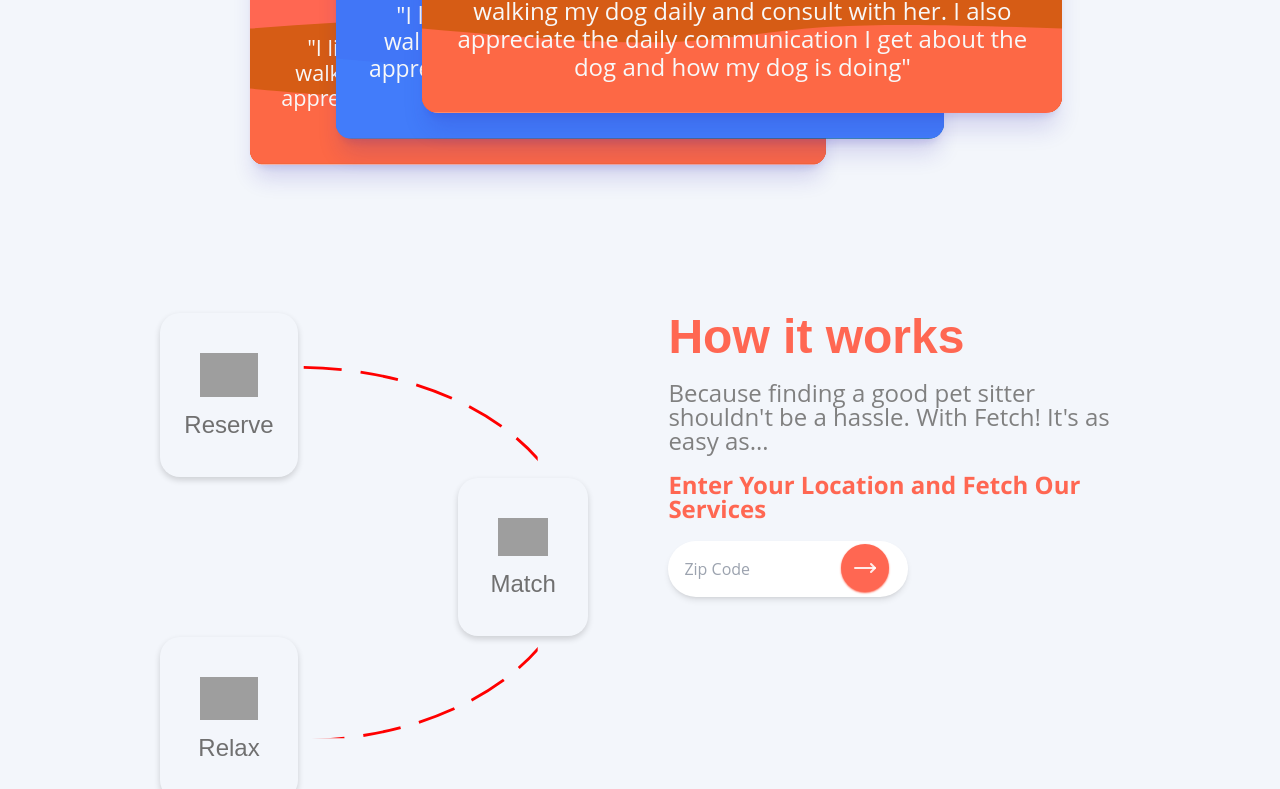
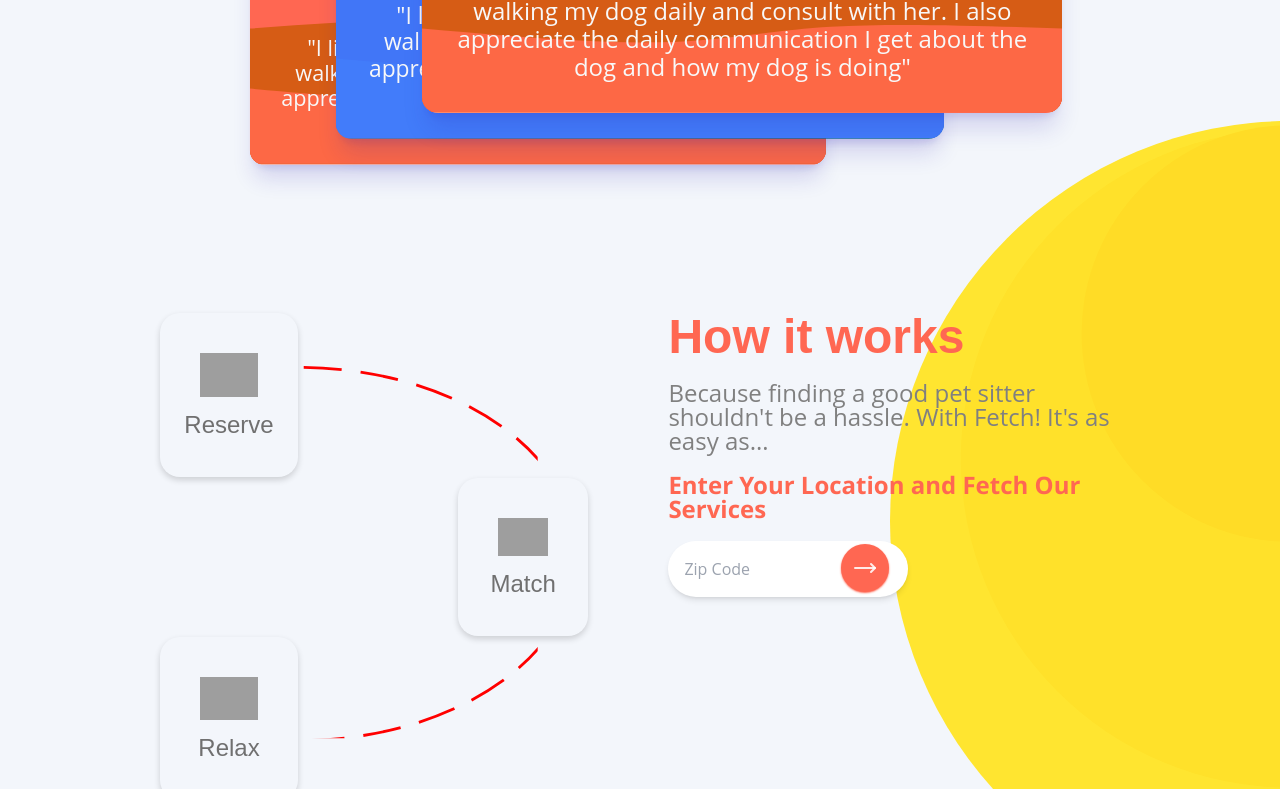
Before and after one commit to mikejbp/prueba-tecnica-frontend, a React (Vite) app: page / in a window 1280 px wide. Shown: the part 1731-2520 px from the top of the page. Built offline with nearby package versions, Linux system fonts and the light colour scheme; grey boxes are pictures that could not be loaded.

Commit message:
feat: Add decorative SVG elements to HowItWorks and MakeFetch components for enhanced visual appeal

```diff
--- a/src/app/components/home/HowItWorks.tsx
+++ b/src/app/components/home/HowItWorks.tsx
@@ -4,7 +4,7 @@ export function HowItWorks() {
   return (
     <section
       id="howitworks"
-      className="mb-20 xl:my-20 mx-auto px-5 sm:px-10 xl:px-40 max-w-screen-2xl flex flex-col gap-y-20 xl:gap-20 lg:flex-row items-center xl:items-start justify-around relative"
+      className="mb-20 xl:my-20 mx-auto px-5 sm:px-10 xl:px-40 max-w-screen-2xl flex flex-col gap-y-20 lg:gap-20 lg:flex-row items-center xl:items-start justify-around relative"
     >
       <aside className="flex flex-col gap-5 relative">
         <div className="hidden sm:flex gap-40">
@@ -38,6 +38,18 @@ export function HowItWorks() {
           <CustomInput placeholder="Zip Code" type="number" width="w-60" />
         </div>
       </aside>
+      <svg
+        className="absolute -top-48 left-1/2 -z-10 hidden xl:block"
+        width="1300"
+        height="800"
+        viewBox="0 0 384 384"
+        fill="none"
+        xmlns="http://www.w3.org/2000/svg"
+      >
+        <circle cx="192" cy="192" r="192" fill="#FFE530" />
+        <circle cx="192" cy="162" r="158" fill="#FFE12A" />
+        <circle cx="192" cy="102" r="100" fill="#FFDC26" />
+      </svg>
     </section>
   );
 }
--- a/src/app/components/home/MakeFetch.tsx
+++ b/src/app/components/home/MakeFetch.tsx
@@ -1,5 +1,18 @@
 export function MakeFetch() {
   return (
+    <>
+      <svg
+        className="absolute -left-48 -z-10 hidden xl:block"
+        width="400"
+        height="300"
+        viewBox="0 0 200 200"
+        fill="none"
+        xmlns="http://www.w3.org/2000/svg"
+      >
+        <circle cx="100" cy="100" r="100" fill="#FFE530" />
+        <circle cx="100" cy="100" r="82" fill="#FFE12A" />
+        <circle cx="120" cy="120" r="50" fill="#FFDC26" />
+      </svg>
       <section id="makefetch" className="max-w-screen-xl mx-auto my-20 px-5 sm:px-10">
         <div
           className="bg-blue rounded-2xl p-10 flex flex-col max-h-96 sm:flex-row shadow-md"
@@ -49,5 +62,6 @@ export function MakeFetch() {
           </aside>
         </div>
       </section>
+    </>
   );
 }
```
Lines whose indentation alone changed are shown as unchanged.
